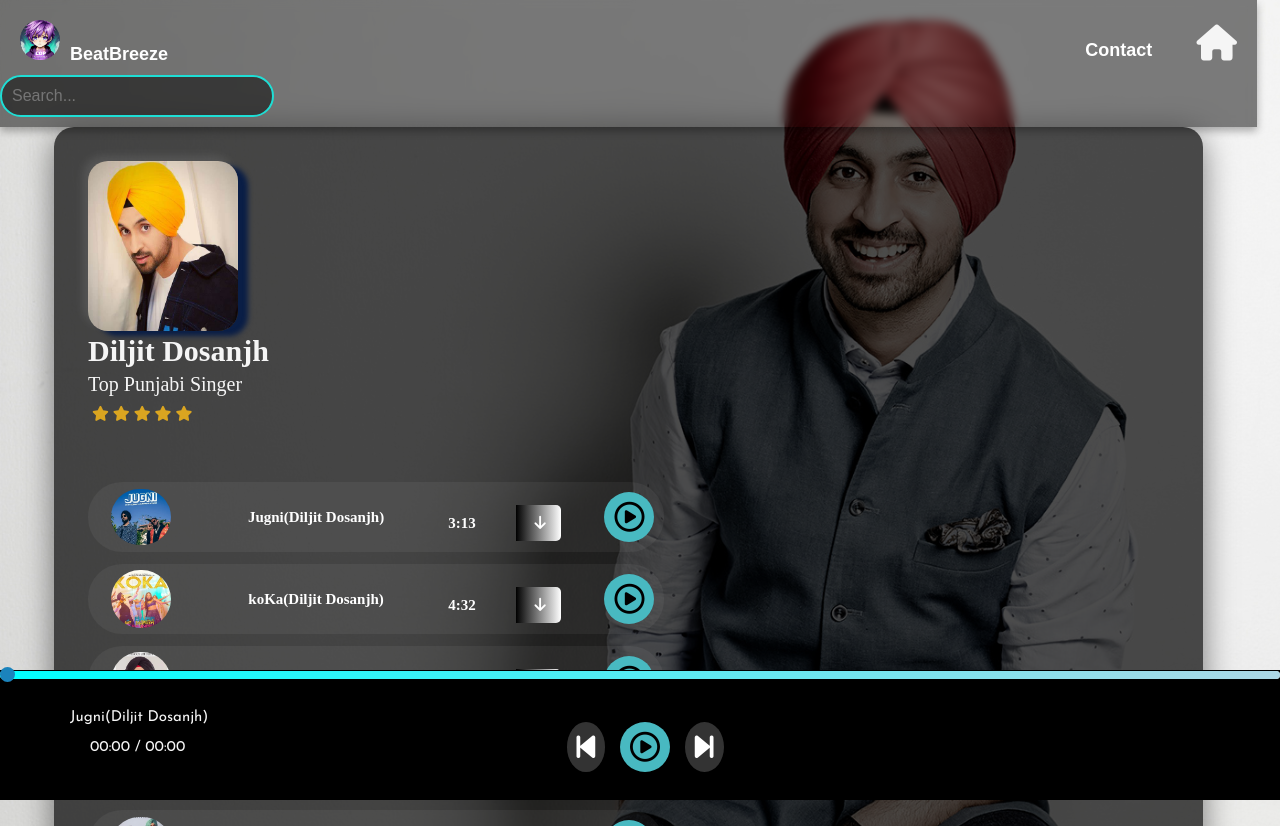
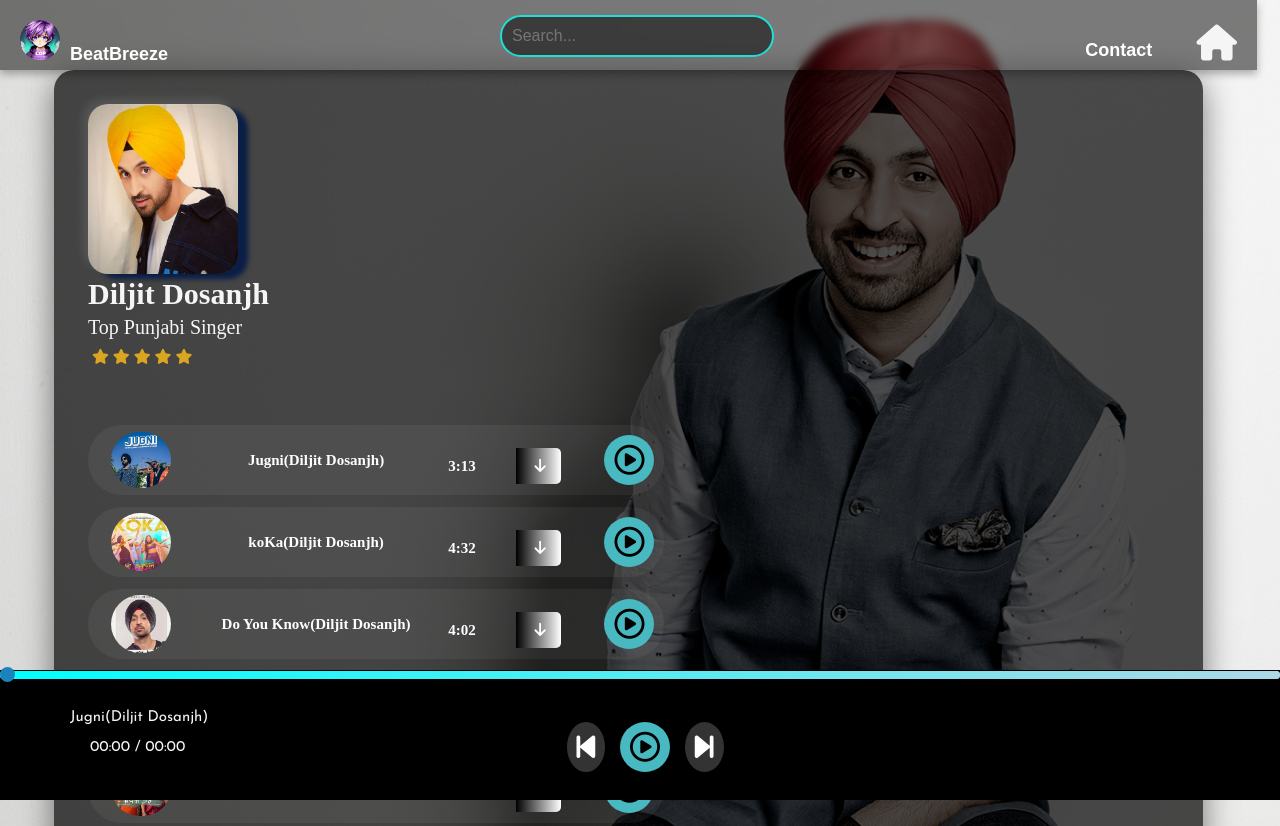
Before and after one commit to RDAweb/diljitdosanjh, a plain HTML site: page index.html in a window 1280 px wide. Shown: the top 826 px of the page. Drawn offline with Linux system fonts and the light colour scheme; a web font is replaced by a local one.

Commit message:
Update style.css

```diff
--- a/style.css
+++ b/style.css
@@ -59,10 +59,13 @@ body{
     top: 0;
     z-index: 1000;
     width: 100%;
+    max-height: 50px;
     backdrop-filter: blur(5px); /* Adds a blur effect */
     background: rgba(0, 0, 0, 0.5); /* Semi-transparent black background */
     box-shadow: 0 4px 8px rgba(0, 0, 0, 0.3); /* Adds a shadow for depth */
     padding: 10px 0;
+    justify-content: center;
+    align-items: center;
 }
 
 .navbar ul{
@@ -538,6 +541,9 @@ ul li p{
     width: 250px;
     padding: 10px;
     font-size: 16px;
+    position: relative;
+    top: -60px;
+    left: 500px;
     border: 2px solid #1eded5;  /* Initial border color */
     border-radius: 30px;
     outline: none;
```
